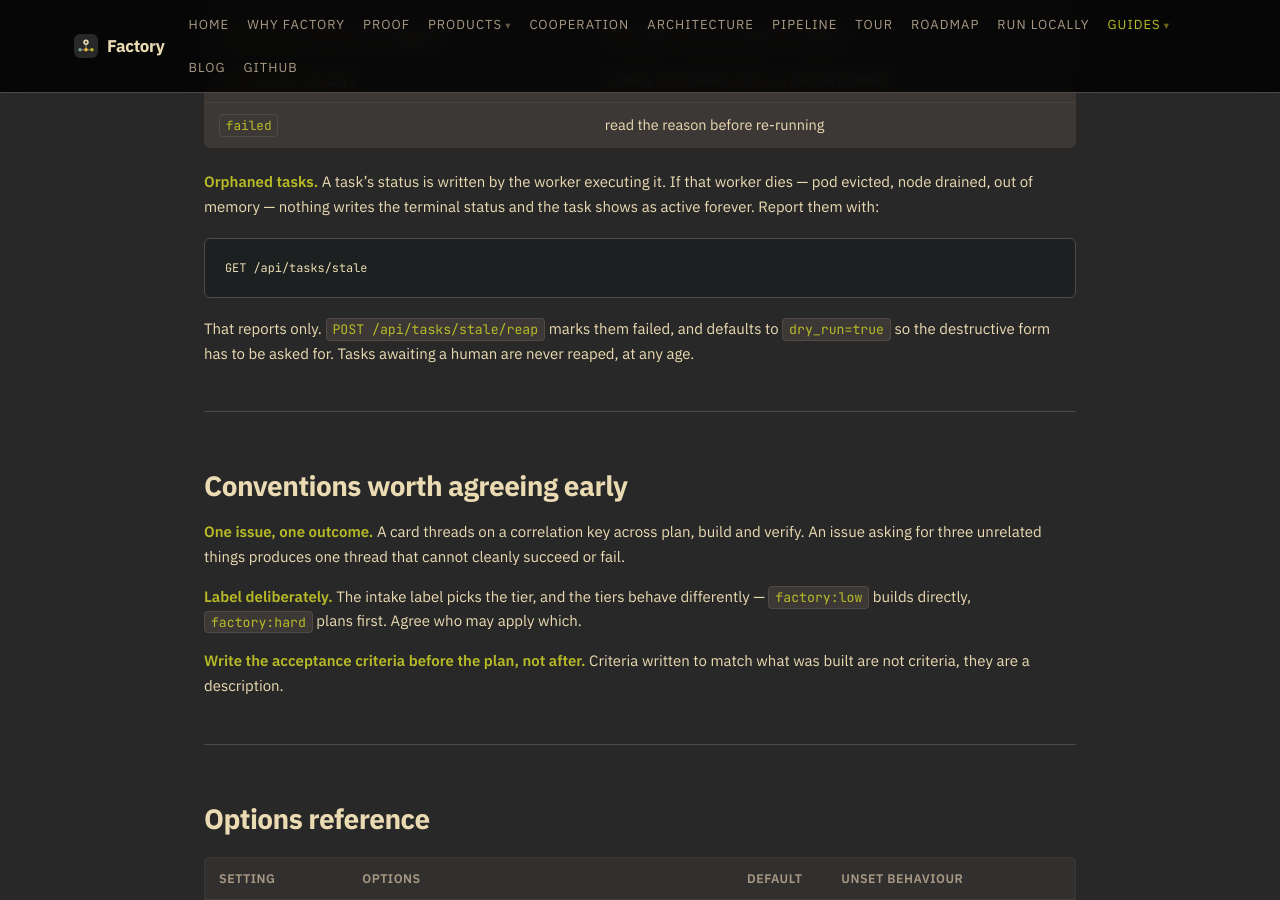
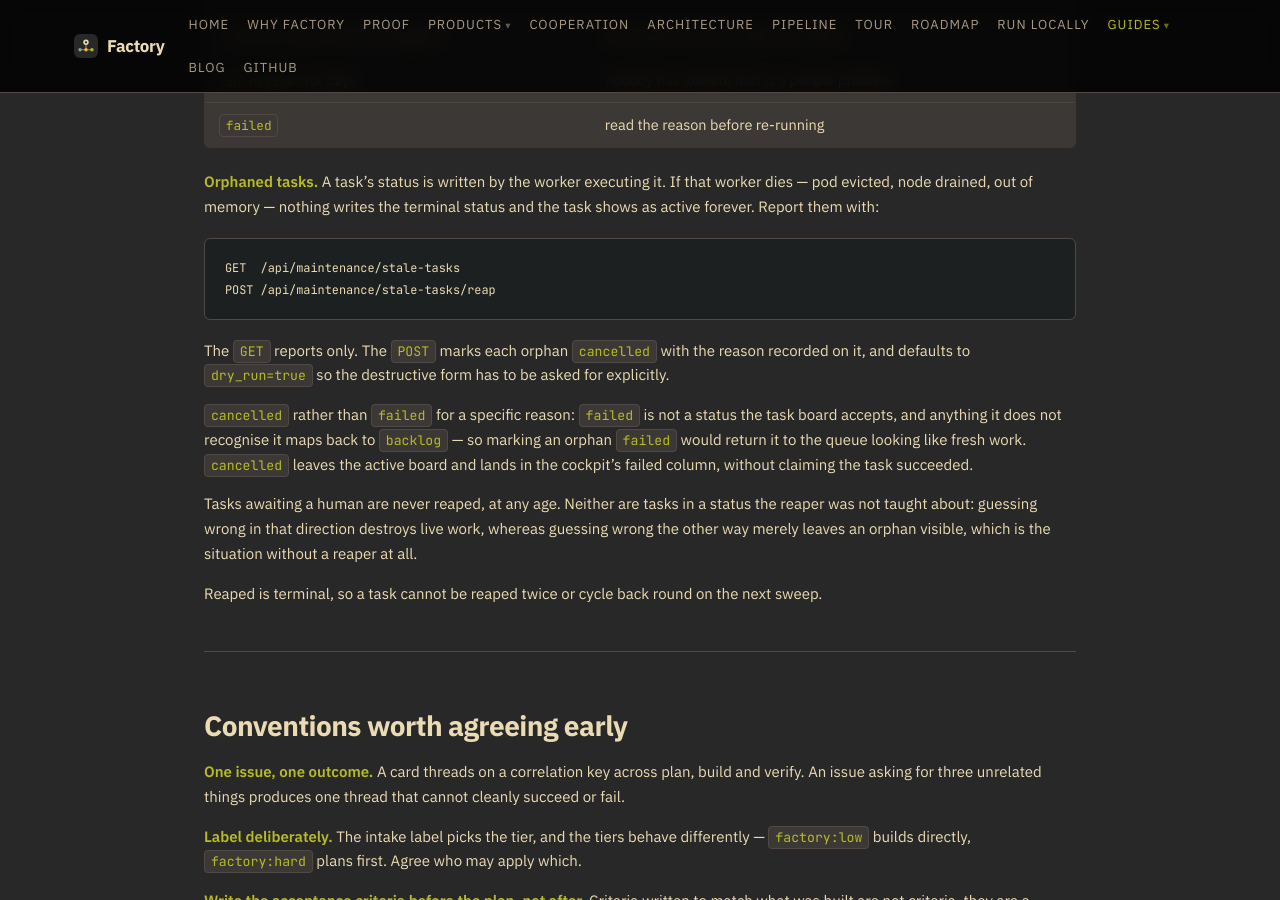
Before and after one commit to olafkfreund/Factory, a Jekyll site: the page built from docs/guides/teams.md, in a window 1280 px wide and 900 px high, scrolled down 1812 px. Built offline with Jekyll 4.4.1, drawn with Linux system fonts in a browser that asks for light colours.

Commit message:
docs(guides): correct the orphan-reaper endpoint and status
The guides documented `GET /api/tasks/stale`, which returns 400: that path
is shadowed by the `/api/tasks/{task_id}` route, so it resolves to the
task-detail handler with "stale" as the id. It was moved to
/api/maintenance/stale-tasks rather than reordered, because relying on
registration order to disambiguate is a trap for whoever adds the next route.

They also said the reaper "marks them failed". It writes `cancelled`, and
the difference matters to a reader: `failed` is not a status the board
accepts, and unrecognised statuses map back to `backlog` -- documenting
`failed` would have described a behaviour that returns the orphan to the
queue looking like fresh work.

Added the two properties a reader needs and could not previously infer:
unknown statuses are never reaped, and reaped is terminal so a task cannot
cycle back round on the next sweep.

Refs AIFactory#1064, AIFactory#1067

Co-Authored-By: Claude Opus 4.8 <noreply@anthropic.com>
Claude-Session: https://claude.ai/code/session_01NnzwnLkaYyPzPq442JeEHs

````diff
--- a/docs/guides/teams.md
+++ b/docs/guides/teams.md
@@ -82,12 +82,27 @@ that worker dies — pod evicted, node drained, out of memory — nothing writes
 terminal status and the task shows as active forever. Report them with:
 
 ```
-GET /api/tasks/stale
+GET  /api/maintenance/stale-tasks
+POST /api/maintenance/stale-tasks/reap
 ```
 
-That reports only. `POST /api/tasks/stale/reap` marks them failed, and defaults
-to `dry_run=true` so the destructive form has to be asked for. Tasks awaiting a
-human are never reaped, at any age.
+The `GET` reports only. The `POST` marks each orphan `cancelled` with the
+reason recorded on it, and defaults to `dry_run=true` so the destructive form
+has to be asked for explicitly.
+
+`cancelled` rather than `failed` for a specific reason: `failed` is not a status
+the task board accepts, and anything it does not recognise it maps back to
+`backlog` — so marking an orphan `failed` would return it to the queue looking
+like fresh work. `cancelled` leaves the active board and lands in the cockpit's
+failed column, without claiming the task succeeded.
+
+Tasks awaiting a human are never reaped, at any age. Neither are tasks in a
+status the reaper was not taught about: guessing wrong in that direction
+destroys live work, whereas guessing wrong the other way merely leaves an
+orphan visible, which is the situation without a reaper at all.
+
+Reaped is terminal, so a task cannot be reaped twice or cycle back round on the
+next sweep.
 
 ---
 
````
Also changed, not shown: docs/guides/enterprise-scale.md (+2 -1 lines), .claude/settings.local.json (added), graphify-out/manifest.json (added).
